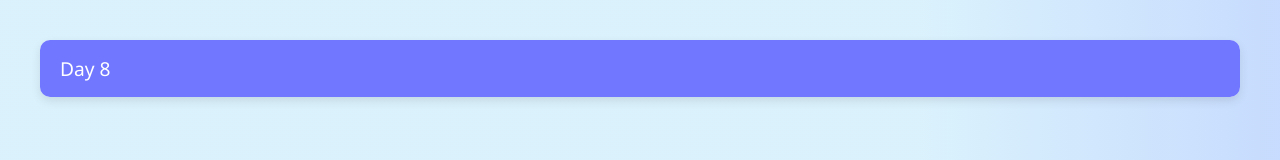
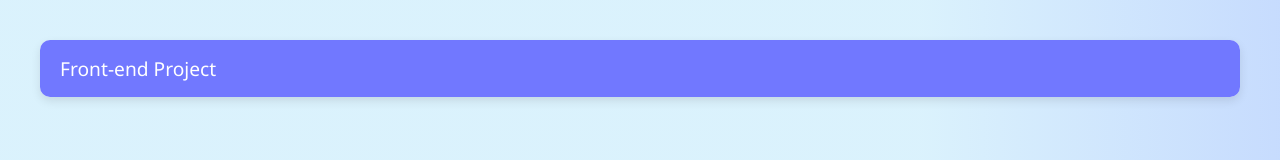
Before and after one commit to QuanNguyennnnn/front-end-course, a plain HTML site: page index.html in a window 1280 px wide. Shown: the top 160 px of the page. Drawn offline with Linux system fonts and the light colour scheme.

Commit message:
Frontend Course

```diff
--- a/index.html
+++ b/index.html
@@ -10,7 +10,7 @@
     </head>
     <body>
         <div class="accordion">
-            <button class="accordion-button">Day 8</button>
+            <button class="accordion-button">Front-end Project</button>
             <div class="accordion-content">
                 <ul>
                     <li><a href="./courses-list.html">Course List Screen Of Scholar</a></li>
```
